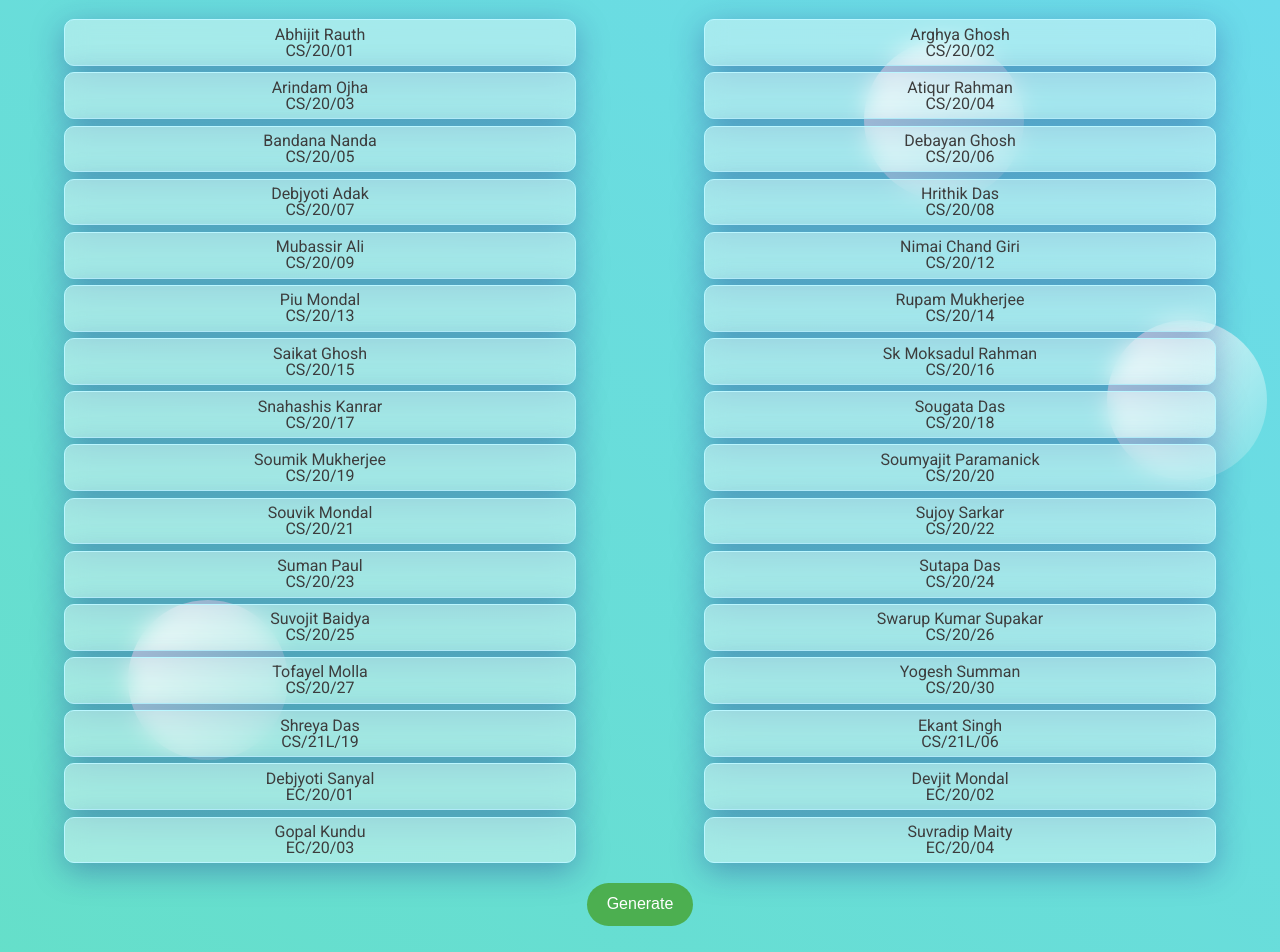
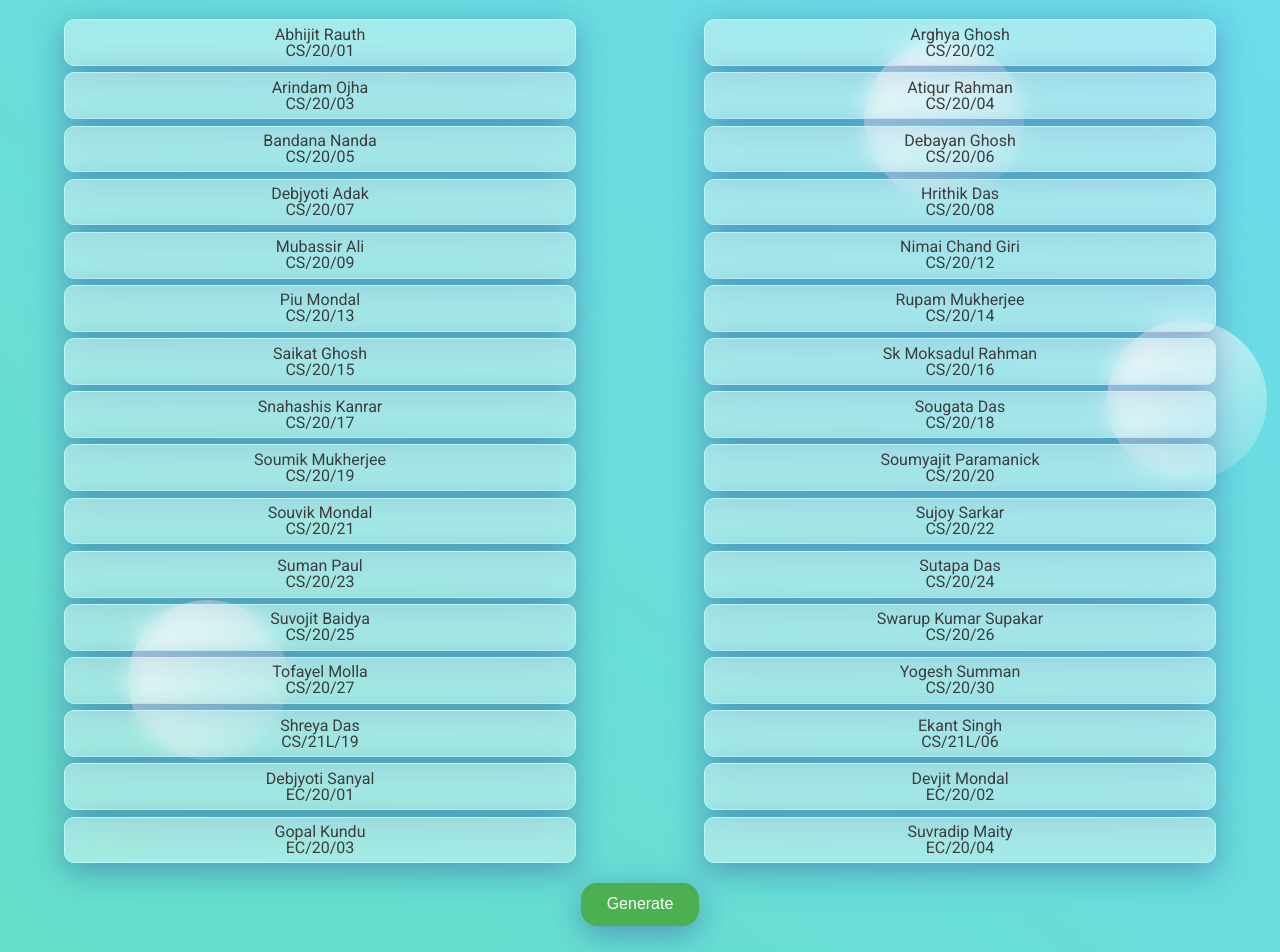
Before and after one commit to snahashisk/attandanceapp, a React (Create React App) app: page / in a window 1280 px wide. Shown: the top 952 px of the page. Built offline with nearby package versions, Linux system fonts and the light colour scheme.

Commit message:
Did some style changes

```diff
--- a/src/StudentsCard.js
+++ b/src/StudentsCard.js
@@ -15,8 +15,9 @@
       dataname={student.name}
       onClick={handleClick}
       style={{
-        backgroundColor: isActive ? "#9BC53D" : "",
+        backgroundColor: isActive ? "#68CA6D" : "",
         color: isActive ? "white" : "",
+        border: isActive ? "none" : "",
       }}
     >
       <p>{student.name}</p>
--- a/src/style.css
+++ b/src/style.css
@@ -60,14 +60,15 @@
 	background-color: #4CAF50;
 	border: none;
 	color: white;
-	padding: 0.8rem 1.2rem;
+	padding: 0.8rem 1.6rem;
 	text-align: center;
 	text-decoration: none;
 	display: inline-block;
 	font-size: 1rem;
 	margin: 1rem auto;
 	cursor: pointer;
-	border-radius: 2rem;
+	border-radius: 1rem;
+	box-shadow: 0 8px 32px 0 rgba( 31, 38, 135, 0.37 );
 }
 
 .student-card{
```
